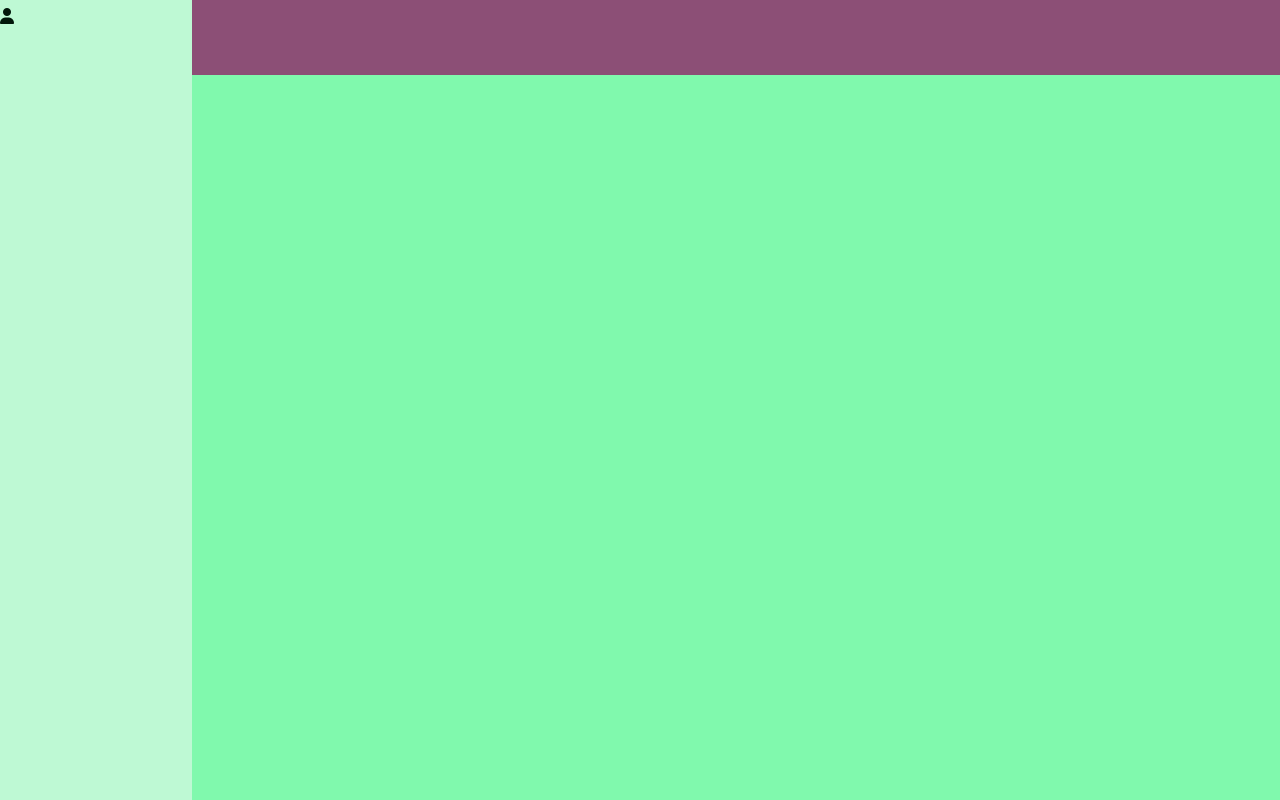
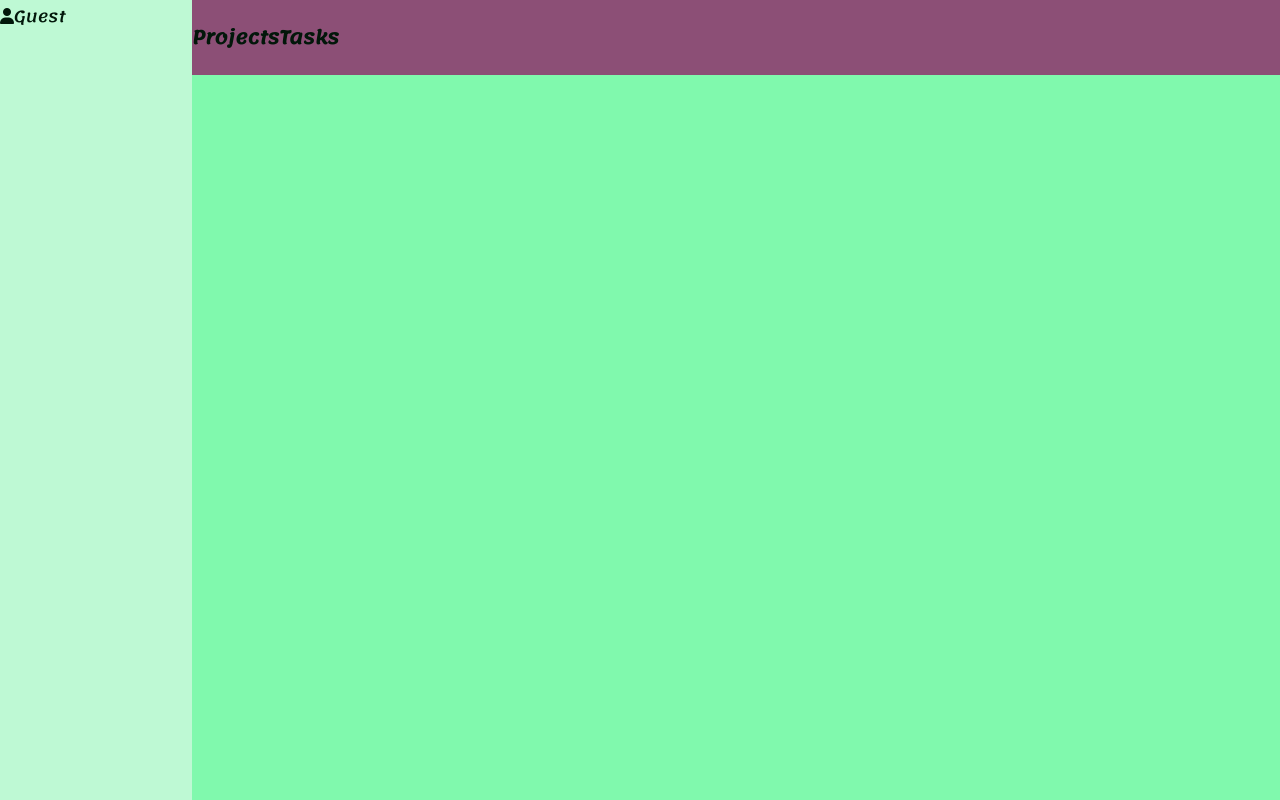
Before and after one commit to JakeFontaine821/BugTracker, a website: page pages/loggedin.html in a window 1280 px wide. Drawn offline with Linux system fonts and the light colour scheme.

Commit message:
added some more

```diff
--- a/pages/loggedin.html
+++ b/pages/loggedin.html
@@ -25,11 +25,14 @@
 
     <aside>
         <ul>
-            <li><i class="fa-solid fa-user"></i></li>
+            <li><i class="fa-solid fa-user"></i>Guest</li>
         </ul>
     </aside>
     <main>
-        <nav></nav>
+        <nav>
+            <h3>Projects</h3>
+            <h3>Tasks</h3>
+        </nav>
         <article></article>
     </main>
 
--- a/pages/mainPageStyle.css
+++ b/pages/mainPageStyle.css
@@ -56,6 +56,11 @@ nav{
     height: 75px;
     width: 100%;
     background-color: var(--accent);
+
+    display: flex;
+    flex-direction: row;
+    justify-content: baseline;
+    align-self: center;
 }
 
 /**************************************************************************************/
```
